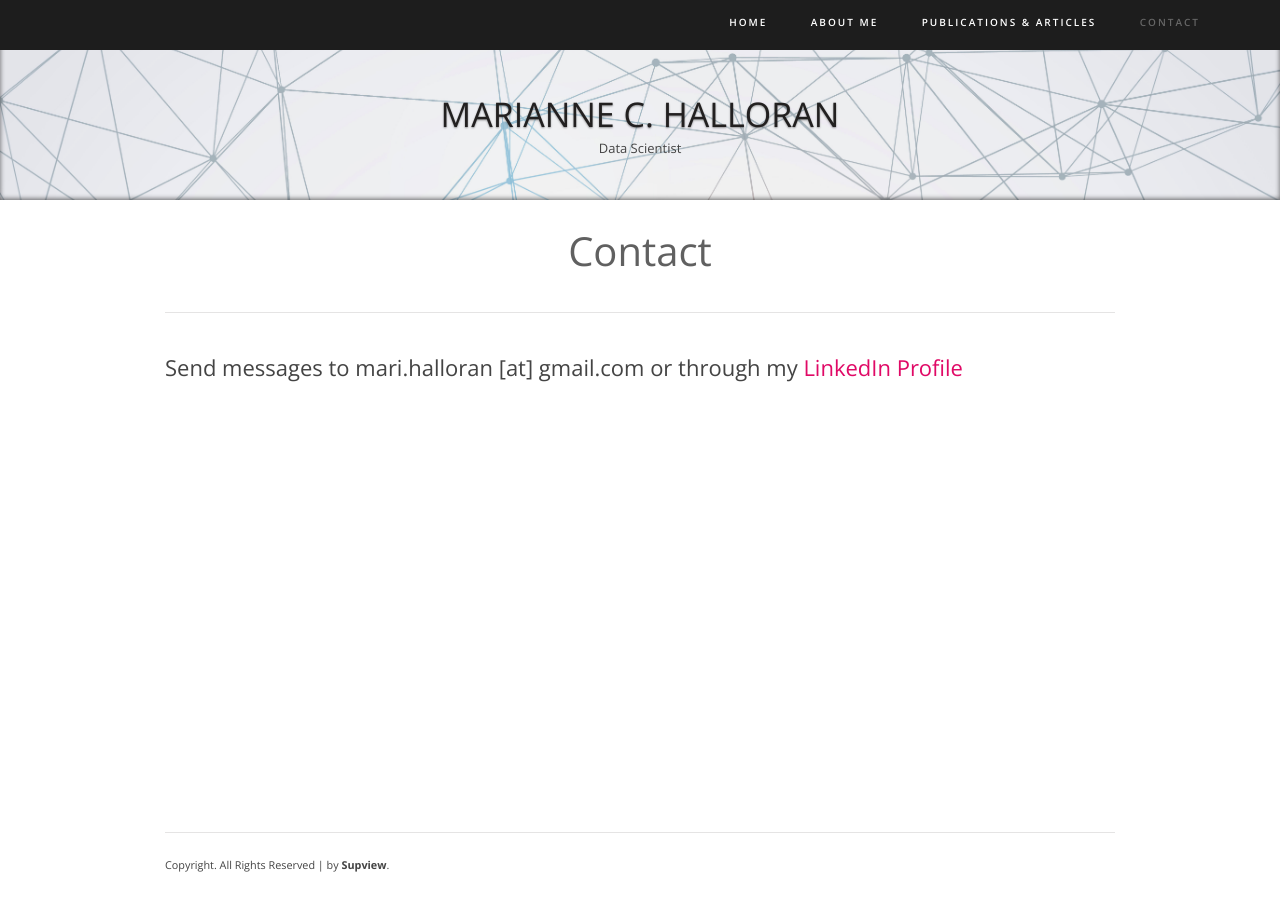
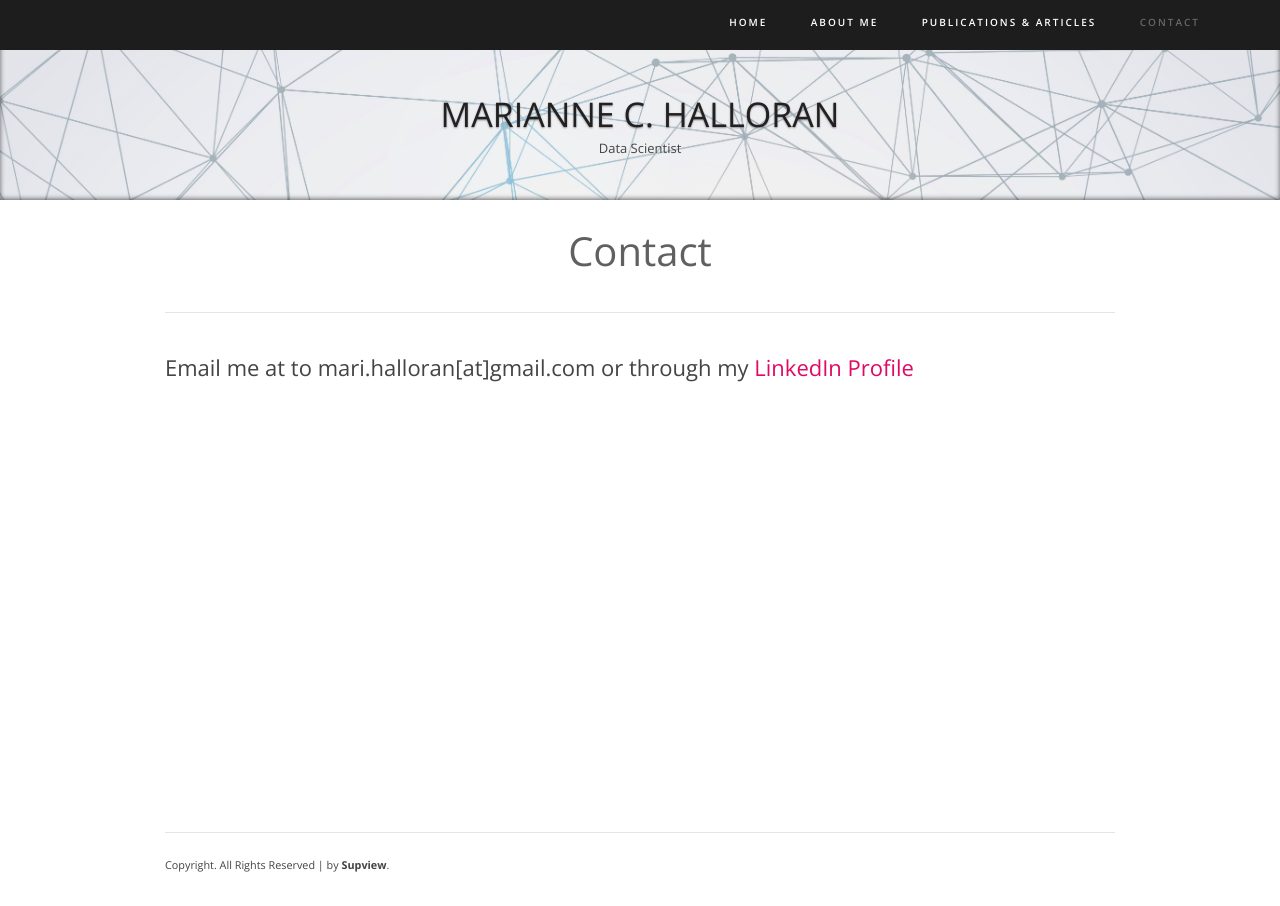
Before and after one commit to marichalloran/marichalloran.github.io, a plain HTML site: page contact.html in a window 1280 px wide. Drawn offline with nearby package versions, Linux system fonts and the light colour scheme.

Commit message:
Update contact.html

```diff
--- a/contact.html
+++ b/contact.html
@@ -28,7 +28,8 @@
   <div class="text-intro">
     <h2>Contact</h2>
   </div>
-  <h3>Send messages to mari.halloran [at] gmail.com </li> or through my <a href="https://www.linkedin.com/in/mariannechalloran/">LinkedIn Profile</a></h3>
+  <h3>Email me at to mari.halloran[at]gmail.com </li> or through my <a href="https://www.linkedin.com/in/mariannechalloran/">LinkedIn Profile</a></h3>
+  <script type="text/javascript" src="https://platform.linkedin.com/badges/js/profile.js" async defer></script>
   <br><br><br><br><br><br><br><br><br><br><br><br><br><br><br><br><br><br><br><br>
 </section>
 <footer>
```
